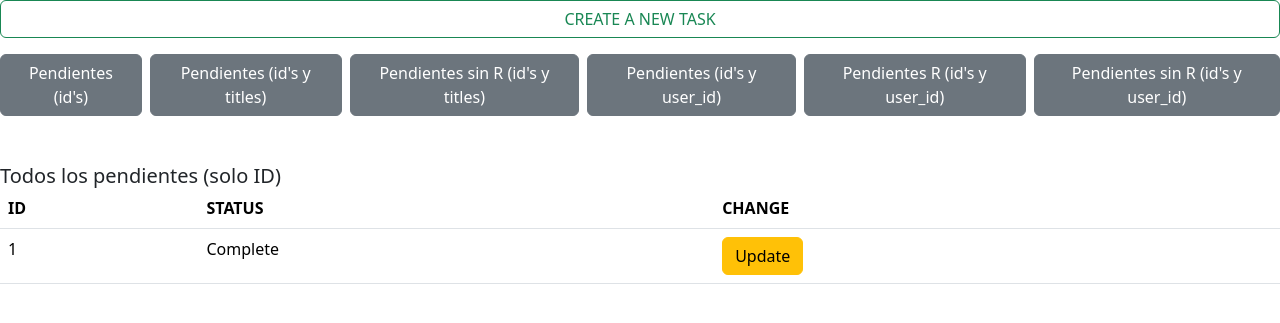
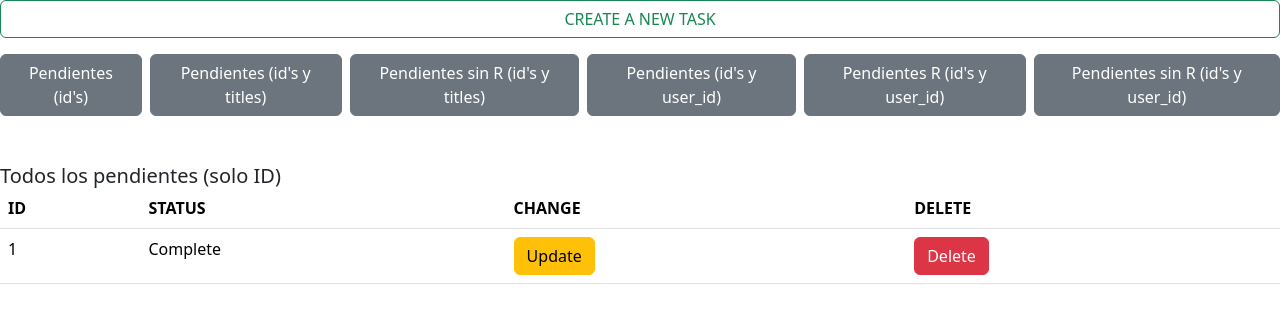
Before and after one commit to PanamaJesus/Examen2, a Django app: page /tasks/list/ in a window 1280 px wide. Shown: the part 56-379 px from the top of the page. Run offline with Django 5.2, Linux system fonts and the light colour scheme; tables that the repository leaves empty hold one stand-in row (values such as "Sample post"); some libraries are stand-ins or nearby versions.

Commit message:
lAST_UPDATE
last details

```diff
--- a/examen/Templates/task/list_task.html
+++ b/examen/Templates/task/list_task.html
@@ -23,6 +23,7 @@
             <th>ID</th>
             <th>STATUS</th>
             <th>CHANGE</th>
+            <th>DELETE</th>
         </thead>
         <tbody>
             {% for task in tasks %}
@@ -36,6 +37,8 @@
                         {% endif %}
                         </td>
                         <td><a href="{% url 'tasks:update_task' task.id %}" class="btn btn-warning">Update</a></td>
+                        <td><a href="{% url 'tasks:delete_task' task.id %}" class="btn btn-danger">Delete</a></td>
+
                 </tr>
 
             {% endfor %}
@@ -51,6 +54,7 @@
             <th>TITLE</th>
             <th>STATUS</th>
             <th>CHANGE</th>
+            <th>DELETE</th>
         </thead>
         <tbody>
             {% for task in tasks %}
@@ -65,6 +69,7 @@
                         {% endif %}
                         </td>
                         <td><a href="{% url 'tasks:update_task' task.id %}" class="btn btn-warning">Update</a></td>
+                        <td><a href="{% url 'tasks:delete_task' task.id %}" class="btn btn-danger">Delete</a></td>
                 </tr>
 
             {% endfor %}
@@ -80,6 +85,7 @@
             <th>TITLE</th>
             <th>STATUS</th>
             <th>CHANGE</th>
+            <th>DELETE</th>
         </thead>
         <tbody>
             {% for task in tasks_sinR %}
@@ -94,9 +100,7 @@
                         {% endif %}
                         </td>
                         <td><a href="{% url 'tasks:update_task' task.id %}" class="btn btn-warning">Update</a></td>
-
-
-
+                        <td><a href="{% url 'tasks:delete_task' task.id %}" class="btn btn-danger">Delete</a></td>
                 </tr>
 
             {% endfor %}
@@ -112,6 +116,7 @@
             <th>TITLE</th>
             <th>STATUS</th>
             <th>CHANGE</th>
+            <th>DELETE</th>
         </thead>
         <tbody>
             {% for task in tasks_R %}
@@ -126,6 +131,7 @@
                         {% endif %}
                         </td>
                         <td><a href="{% url 'tasks:update_task' task.id %}" class="btn btn-warning">Update</a></td>
+                        <td><a href="{% url 'tasks:delete_task' task.id %}" class="btn btn-danger">Delete</a></td>
 
 
 
@@ -144,6 +150,7 @@
             <th>CREATOR</th>
             <th>STATUS</th>
             <th>CHANGE</th>
+            <th>DELETE</th>
         </thead>
         <tbody>
             {% for task in tasks %}
@@ -158,6 +165,7 @@
                         {% endif %}
                         </td>
                         <td><a href="{% url 'tasks:update_task' task.id %}" class="btn btn-warning">Update</a></td>
+                        <td><a href="{% url 'tasks:delete_task' task.id %}" class="btn btn-danger">Delete</a></td>
 
 
 
@@ -176,6 +184,7 @@
             <th>CREATOR</th>
             <th>STATUS</th>
             <th>CHANGE</th>
+            <th>DELETE</th>
         </thead>
         <tbody>
             {% for task in tasks_R %}
@@ -190,6 +199,7 @@
                         {% endif %}
                         </td>
                         <td><a href="{% url 'tasks:update_task' task.id %}" class="btn btn-warning">Update</a></td>
+                        <td><a href="{% url 'tasks:delete_task' task.id %}" class="btn btn-danger">Delete</a></td>
 
 
 
@@ -208,6 +218,7 @@
             <th>CREATOR</th>
             <th>STATUS</th>
             <th>CHANGE</th>
+            <th>DELETE</th>
         </thead>
         <tbody>
             {% for task in tasks_sinR %}
@@ -222,6 +233,7 @@
                         {% endif %}
                         </td>
                         <td><a href="{% url 'tasks:update_task' task.id %}" class="btn btn-warning">Update</a></td>
+                        <td><a href="{% url 'tasks:delete_task' task.id %}" class="btn btn-danger">Delete</a></td>
 
 
 
@@ -247,7 +259,6 @@
         });
     }
 
-    // Mostrar la primera por defecto
     window.onload = function() {
         mostrar('soloid');
     }
--- a/examen/examen/urls.py
+++ b/examen/examen/urls.py
@@ -19,7 +19,6 @@ from django.urls import path, include
 
 urlpatterns = [
     path('admin/', admin.site.urls),
-    path('users/', include("mi_app.urls",'users')),
     path('tasks/', include("mi_app.urls",'tasks')),
 
 ]
--- a/examen/mi_app/urls.py
+++ b/examen/mi_app/urls.py
@@ -8,7 +8,9 @@ urlpatterns = [
     path('create/users/', views.CreateUser.as_view(), name="create_user"),
     path('list/', views.ListTasks.as_view(), name="list_task"),
     path('create/tasks/', views.CreateTask.as_view(), name="create_task"),
-    path('update/task/<int:pk>/', views.UpdateTask.as_view(), name="update_task")
+    path('update/task/<int:pk>/', views.UpdateTask.as_view(), name="update_task"),
+    path("delete/task/<int:pk>/", views.DeleteTask.as_view(), name="delete_task"),
+
 
 
 ]
--- a/examen/mi_app/views.py
+++ b/examen/mi_app/views.py
@@ -48,3 +48,8 @@ class UpdateTask(generic.UpdateView):
     model = models.Task
     form_class = forms.UpdateTaskForm
     success_url = reverse_lazy("tasks:list_task")
+
+class DeleteTask(generic.DeleteView):
+    template_name="task/delete_task.html"
+    model = models.Task
+    success_url = reverse_lazy("tasks:list_task")
```
Also changed, not shown: examen/Templates/task/delete_task.html (added, +14 -0 lines), examen/Templates/user/create_user.html (deleted, +0 -14 lines), examen/Templates/user/list_user.html (deleted, +0 -24 lines).
